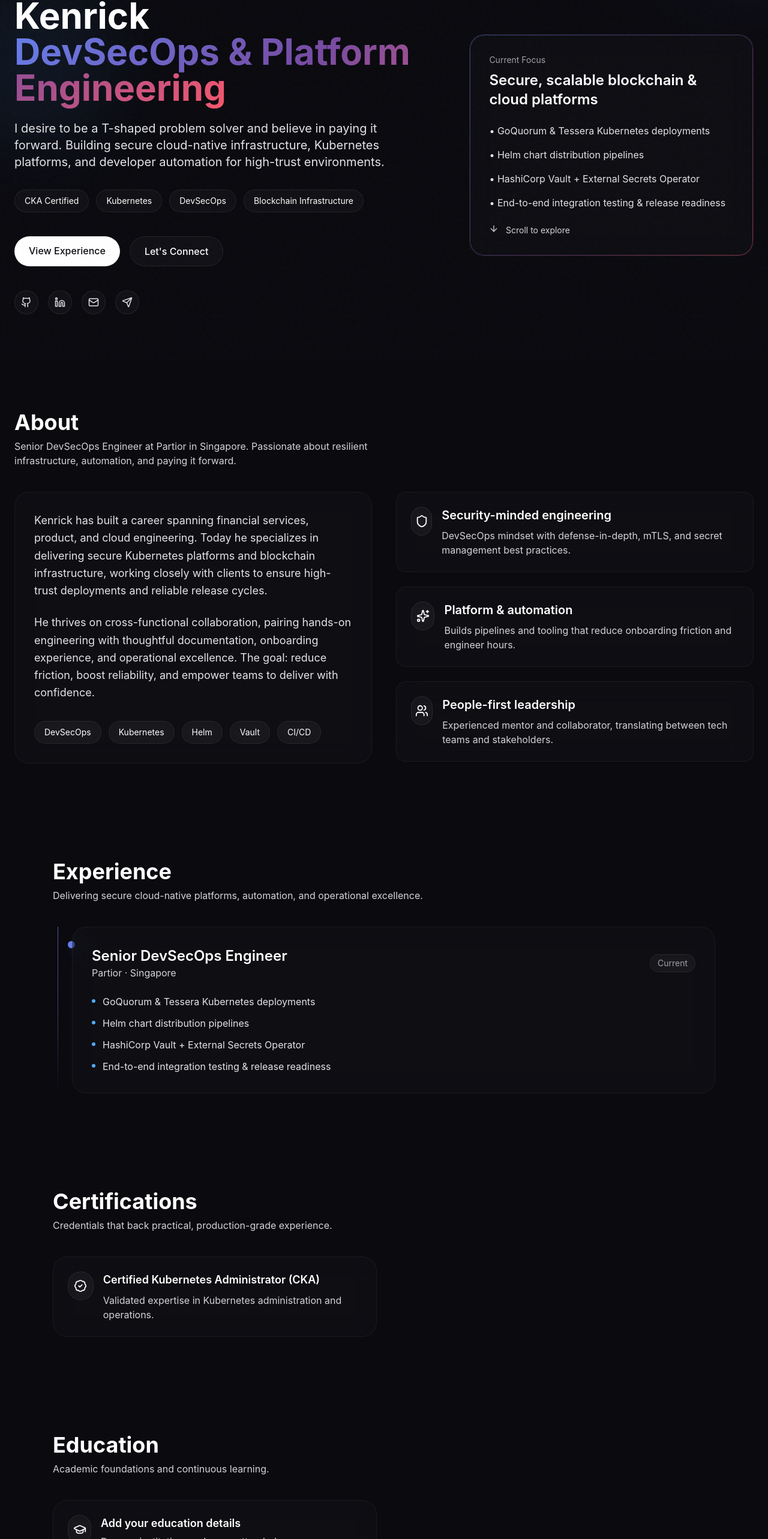
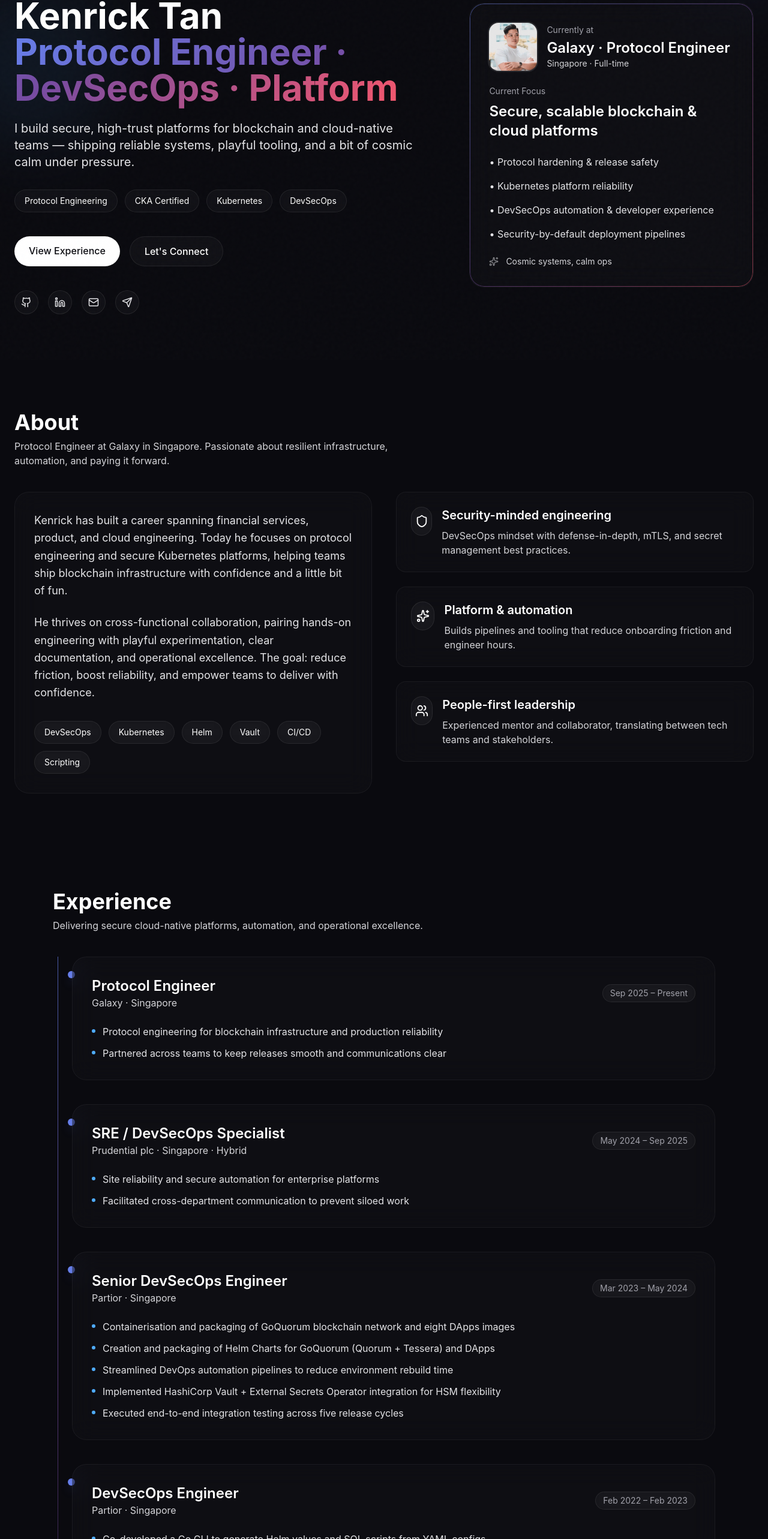
Before and after one commit to kenrickles/kenrick-portfolio, a Next.js app: page / in a window 1280 px wide. Shown: the part 200-2766 px from the top of the page at 60% size. Built offline with nearby package versions, Linux system fonts and the light colour scheme.

Commit message:
Refresh content, add galaxy styling and headshot

```diff
--- a/src/app/globals.css
+++ b/src/app/globals.css
@@ -16,7 +16,9 @@
 
 body {
   font-family: 'Inter', sans-serif;
-  background: #0a0a0f;
+  background: radial-gradient(circle at top, rgba(102, 126, 234, 0.15), transparent 45%),
+    radial-gradient(circle at 20% 20%, rgba(79, 172, 254, 0.12), transparent 40%),
+    #0a0a0f;
   color: #e4e4e7;
 }
 
@@ -106,3 +108,18 @@ section {
   pointer-events: none;
   z-index: 1000;
 }
+
+.starfield::after {
+  content: '';
+  position: fixed;
+  inset: 0;
+  background-image:
+    radial-gradient(1px 1px at 15% 20%, rgba(255, 255, 255, 0.35), transparent 50%),
+    radial-gradient(1px 1px at 60% 30%, rgba(255, 255, 255, 0.3), transparent 50%),
+    radial-gradient(1px 1px at 80% 70%, rgba(255, 255, 255, 0.25), transparent 50%),
+    radial-gradient(1px 1px at 25% 80%, rgba(255, 255, 255, 0.2), transparent 50%),
+    radial-gradient(1px 1px at 45% 55%, rgba(255, 255, 255, 0.2), transparent 50%);
+  opacity: 0.4;
+  pointer-events: none;
+  z-index: 0;
+}
--- a/src/app/layout.tsx
+++ b/src/app/layout.tsx
@@ -2,19 +2,19 @@ import type { Metadata } from "next";
 import "./globals.css";
 
 export const metadata: Metadata = {
-  title: "Kenrick | Senior DevSecOps Engineer",
-  description: "Personal portfolio of Kenrick - Senior DevSecOps Engineer at Partior, Singapore. Specializing in Kubernetes, blockchain infrastructure, and cloud engineering.",
-  keywords: ["DevSecOps", "Kubernetes", "Cloud Engineer", "Singapore", "Blockchain", "Portfolio"],
+  title: "Kenrick | Protocol Engineer",
+  description: "Personal portfolio of Kenrick - Protocol Engineer at Galaxy, Singapore. Specializing in DevSecOps, Kubernetes, and blockchain infrastructure.",
+  keywords: ["Protocol Engineer", "DevSecOps", "Kubernetes", "Cloud Engineer", "Singapore", "Blockchain", "Portfolio"],
   authors: [{ name: "Kenrick" }],
   openGraph: {
-    title: "Kenrick | Senior DevSecOps Engineer",
-    description: "Personal portfolio of Kenrick - Senior DevSecOps Engineer at Partior, Singapore.",
+    title: "Kenrick | Protocol Engineer",
+    description: "Personal portfolio of Kenrick - Protocol Engineer at Galaxy, Singapore.",
     type: "website",
   },
   twitter: {
     card: "summary_large_image",
-    title: "Kenrick | Senior DevSecOps Engineer",
-    description: "Personal portfolio of Kenrick - Senior DevSecOps Engineer at Partior, Singapore.",
+    title: "Kenrick | Protocol Engineer",
+    description: "Personal portfolio of Kenrick - Protocol Engineer at Galaxy, Singapore.",
   },
 };
 
@@ -25,7 +25,7 @@ export default function RootLayout({
 }>) {
   return (
     <html lang="en" className="scroll-smooth">
-      <body className="antialiased noise-overlay">
+      <body className="antialiased noise-overlay starfield">
         {children}
       </body>
     </html>
--- a/src/components/About.tsx
+++ b/src/components/About.tsx
@@ -28,7 +28,7 @@ export default function About() {
       <div className="max-w-7xl mx-auto px-6">
         <SectionHeading
           title="About"
-          subtitle="Senior DevSecOps Engineer at Partior in Singapore. Passionate about resilient infrastructure, automation, and paying it forward."
+          subtitle="Protocol Engineer at Galaxy in Singapore. Passionate about resilient infrastructure, automation, and paying it forward."
         />
 
         <div className="grid lg:grid-cols-2 gap-10">
@@ -40,10 +40,10 @@ export default function About() {
             className="glass-card rounded-3xl p-8"
           >
             <p className="text-dark-200 leading-relaxed text-lg">
-              Kenrick has built a career spanning financial services, product, and cloud engineering. Today he specializes in delivering secure Kubernetes platforms and blockchain infrastructure, working closely with clients to ensure high-trust deployments and reliable release cycles.
+              Kenrick has built a career spanning financial services, product, and cloud engineering. Today he focuses on protocol engineering and secure Kubernetes platforms, helping teams ship blockchain infrastructure with confidence and a little bit of fun.
             </p>
             <p className="text-dark-200 leading-relaxed text-lg mt-6">
-              He thrives on cross-functional collaboration, pairing hands-on engineering with thoughtful documentation, onboarding experience, and operational excellence. The goal: reduce friction, boost reliability, and empower teams to deliver with confidence.
+              He thrives on cross-functional collaboration, pairing hands-on engineering with playful experimentation, clear documentation, and operational excellence. The goal: reduce friction, boost reliability, and empower teams to deliver with confidence.
             </p>
             <div className="mt-8 flex flex-wrap gap-3">
               <span className="px-4 py-2 rounded-full glass text-sm text-white">DevSecOps</span>
@@ -51,6 +51,7 @@ export default function About() {
               <span className="px-4 py-2 rounded-full glass text-sm text-white">Helm</span>
               <span className="px-4 py-2 rounded-full glass text-sm text-white">Vault</span>
               <span className="px-4 py-2 rounded-full glass text-sm text-white">CI/CD</span>
+              <span className="px-4 py-2 rounded-full glass text-sm text-white">Scripting</span>
             </div>
           </motion.div>
 
--- a/src/components/Certifications.tsx
+++ b/src/components/Certifications.tsx
@@ -6,8 +6,9 @@ import { BadgeCheck } from 'lucide-react';
 
 const certifications = [
   {
-    name: 'Certified Kubernetes Administrator (CKA)',
-    summary: 'Validated expertise in Kubernetes administration and operations.',
+    name: 'Certified Kubernetes Administrator (CKA) · Linux Foundation',
+    summary: 'Singapore · Sep 2021',
+    href: 'https://www.credly.com/badges/0d7f4c1e-8c59-4aec-8a43-e4400e0d2079?source=linked_in_profile',
   },
 ];
 
@@ -36,6 +37,16 @@ export default function Certifications() {
               <div>
                 <h3 className="text-lg font-semibold text-white">{cert.name}</h3>
                 <p className="text-dark-300 mt-2">{cert.summary}</p>
+                {cert.href && (
+                  <a
+                    href={cert.href}
+                    target="_blank"
+                    rel="noreferrer"
+                    className="inline-flex items-center gap-2 text-sm text-accent-cyan mt-3"
+                  >
+                    Verify certification
+                  </a>
+                )}
               </div>
             </motion.div>
           ))}
--- a/src/components/Education.tsx
+++ b/src/components/Education.tsx
@@ -6,9 +6,19 @@ import { GraduationCap } from 'lucide-react';
 
 const education = [
   {
-    title: 'Add your education details',
-    subtitle: 'Degree, institution, and years attended',
-    description: 'Include coursework, honors, or thesis highlights you want to showcase.',
+    title: 'Software Engineering Bootcamp · Rocket Academy',
+    subtitle: 'Singapore · Sep 2020 – Apr 2020',
+    description: 'Hands-on training in front-end, backend apps, and data structures/algorithms.',
+  },
+  {
+    title: 'Bachelor of Arts, Double Major · Singapore Management University',
+    subtitle: 'Singapore · Aug 2015 – Jan 2020',
+    description: 'High Merit in Psychology and Corporate Communications.',
+  },
+  {
+    title: 'Exchange Program · IE University',
+    subtitle: 'Segovia, Spain · Jan 2018 – May 2018',
+    description: 'International study program focused on global business and communication.',
   },
 ];
 
--- a/src/components/Experience.tsx
+++ b/src/components/Experience.tsx
@@ -5,15 +5,60 @@ import SectionHeading from './SectionHeading';
 
 const experiences = [
   {
+    role: 'Protocol Engineer',
+    company: 'Galaxy',
+    location: 'Singapore',
+    period: 'Sep 2025 – Present',
+    bullets: [
+      'Protocol engineering for blockchain infrastructure and production reliability',
+      'Partnered across teams to keep releases smooth and communications clear',
+    ],
+  },
+  {
+    role: 'SRE / DevSecOps Specialist',
+    company: 'Prudential plc',
+    location: 'Singapore · Hybrid',
+    period: 'May 2024 – Sep 2025',
+    bullets: [
+      'Site reliability and secure automation for enterprise platforms',
+      'Facilitated cross-department communication to prevent siloed work',
+    ],
+  },
+  {
     role: 'Senior DevSecOps Engineer',
     company: 'Partior',
     location: 'Singapore',
-    period: 'Current',
+    period: 'Mar 2023 – May 2024',
     bullets: [
-      'GoQuorum & Tessera Kubernetes deployments',
-      'Helm chart distribution pipelines',
-      'HashiCorp Vault + External Secrets Operator',
-      'End-to-end integration testing & release readiness',
+      'Containerisation and packaging of GoQuorum blockchain network and eight DApps images',
+      'Creation and packaging of Helm Charts for GoQuorum (Quorum + Tessera) and DApps',
+      'Streamlined DevOps automation pipelines to reduce environment rebuild time',
+      'Implemented HashiCorp Vault + External Secrets Operator integration for HSM flexibility',
+      'Executed end-to-end integration testing across five release cycles',
+    ],
+  },
+  {
+    role: 'DevSecOps Engineer',
+    company: 'Partior',
+    location: 'Singapore',
+    period: 'Feb 2022 – Feb 2023',
+    bullets: [
+      'Co-developed a Go CLI to generate Helm values and SQL scripts from YAML configs',
+      'Worked with tech writers to produce clear, annotated client documentation',
+      'Authored early drafts of certification and consultancy documentation',
+      'Implemented mTLS/TLS across blockchain network and DApps',
+    ],
+  },
+  {
+    role: 'Associate Cloud Engineer',
+    company: 'Versent Singapore',
+    location: 'Singapore',
+    period: 'May 2021 – Feb 2022',
+    bullets: [
+      'Migrated 250 CI/CD projects from Bamboo to Jenkins at scale',
+      'Created a Jenkins starter guide and upskilled client app teams',
+      'Delivered technical debt analysis with 38 remediation recommendations',
+      'Built a banking PoC integrating Prometheus, Grafana, and Thanos',
     ],
   },
 ];
--- a/src/components/Hero.tsx
+++ b/src/components/Hero.tsx
@@ -1,7 +1,8 @@
 'use client';
 
+import Image from 'next/image';
 import { motion } from 'framer-motion';
-import { ArrowDown, Github, Linkedin, Mail, Send } from 'lucide-react';
+import { ArrowDown, Github, Linkedin, Mail, Send, Sparkles } from 'lucide-react';
 
 const socials = [
   { name: 'GitHub', href: 'https://github.com/kenrickles', icon: Github },
@@ -27,7 +28,7 @@ export default function Hero() {
               transition={{ duration: 0.6 }}
               className="text-sm uppercase tracking-[0.3em] text-dark-400"
             >
-              Senior DevSecOps Engineer · Partior (Singapore)
+              Protocol Engineer · Galaxy (Singapore)
             </motion.p>
             <motion.h1
               initial={{ opacity: 0, y: 20 }}
@@ -35,8 +36,8 @@ export default function Hero() {
               transition={{ duration: 0.6, delay: 0.1 }}
               className="text-4xl md:text-6xl font-bold text-white mt-4 leading-tight"
             >
-              Kenrick<br />
-              <span className="gradient-text">DevSecOps & Platform Engineering</span>
+              Kenrick Tan<br />
+              <span className="gradient-text">Protocol Engineer · DevSecOps · Platform</span>
             </motion.h1>
             <motion.p
               initial={{ opacity: 0, y: 20 }}
@@ -44,7 +45,7 @@ export default function Hero() {
               transition={{ duration: 0.6, delay: 0.2 }}
               className="text-lg md:text-xl text-dark-200 mt-6 max-w-2xl"
             >
-              I desire to be a T-shaped problem solver and believe in paying it forward. Building secure cloud-native infrastructure, Kubernetes platforms, and developer automation for high-trust environments.
+              I build secure, high-trust platforms for blockchain and cloud-native teams — shipping reliable systems, playful tooling, and a bit of cosmic calm under pressure.
             </motion.p>
 
             <motion.div
@@ -53,10 +54,10 @@ export default function Hero() {
               transition={{ duration: 0.6, delay: 0.3 }}
               className="flex flex-wrap gap-3 mt-8"
             >
+              <span className="px-4 py-2 rounded-full glass text-sm text-white">Protocol Engineering</span>
               <span className="px-4 py-2 rounded-full glass text-sm text-white">CKA Certified</span>
               <span className="px-4 py-2 rounded-full glass text-sm text-white">Kubernetes</span>
               <span className="px-4 py-2 rounded-full glass text-sm text-white">DevSecOps</span>
-              <span className="px-4 py-2 rounded-full glass text-sm text-white">Blockchain Infrastructure</span>
             </motion.div>
 
             <motion.div
@@ -104,19 +105,36 @@ export default function Hero() {
             className="glass-card p-8 rounded-3xl gradient-border"
           >
             <div className="space-y-6">
+              <div className="flex items-center gap-4">
+                <div className="relative h-20 w-20 rounded-2xl overflow-hidden ring-2 ring-white/10">
+                  <Image
+                    src="/kenrick.jpg"
+                    alt="Kenrick Tan"
+                    fill
+                    className="object-cover"
+                    sizes="80px"
+                    priority
+                  />
+                </div>
+                <div>
+                  <p className="text-dark-400 text-sm">Currently at</p>
+                  <h3 className="text-2xl font-semibold text-white mt-1">Galaxy · Protocol Engineer</h3>
+                  <p className="text-dark-300 text-sm">Singapore · Full-time</p>
+                </div>
+              </div>
               <div>
                 <p className="text-dark-400 text-sm">Current Focus</p>
                 <h3 className="text-2xl font-semibold text-white mt-2">Secure, scalable blockchain & cloud platforms</h3>
               </div>
               <div className="space-y-4 text-dark-200">
-                <p>• GoQuorum & Tessera Kubernetes deployments</p>
-                <p>• Helm chart distribution pipelines</p>
-                <p>• HashiCorp Vault + External Secrets Operator</p>
-                <p>• End-to-end integration testing & release readiness</p>
+                <p>• Protocol hardening & release safety</p>
+                <p>• Kubernetes platform reliability</p>
+                <p>• DevSecOps automation & developer experience</p>
+                <p>• Security-by-default deployment pipelines</p>
               </div>
               <div className="flex items-center gap-3 text-dark-300 text-sm">
-                <ArrowDown size={16} className="animate-bounce" />
-                Scroll to explore
+                <Sparkles size={16} className="animate-pulse" />
+                Cosmic systems, calm ops
               </div>
             </div>
           </motion.div>
```
Also changed, not shown: src/components/Awards.tsx (+6 -2 lines), public/kenrick.jpg (added).
